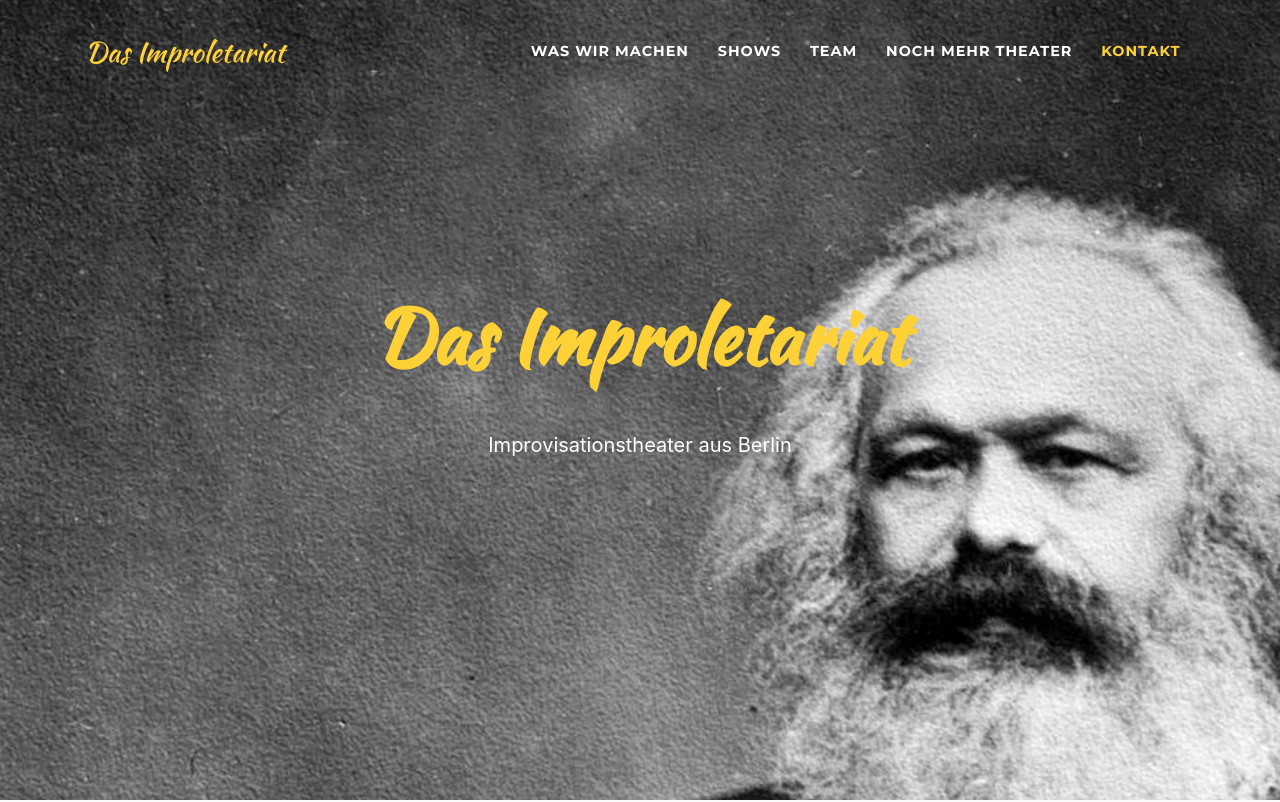
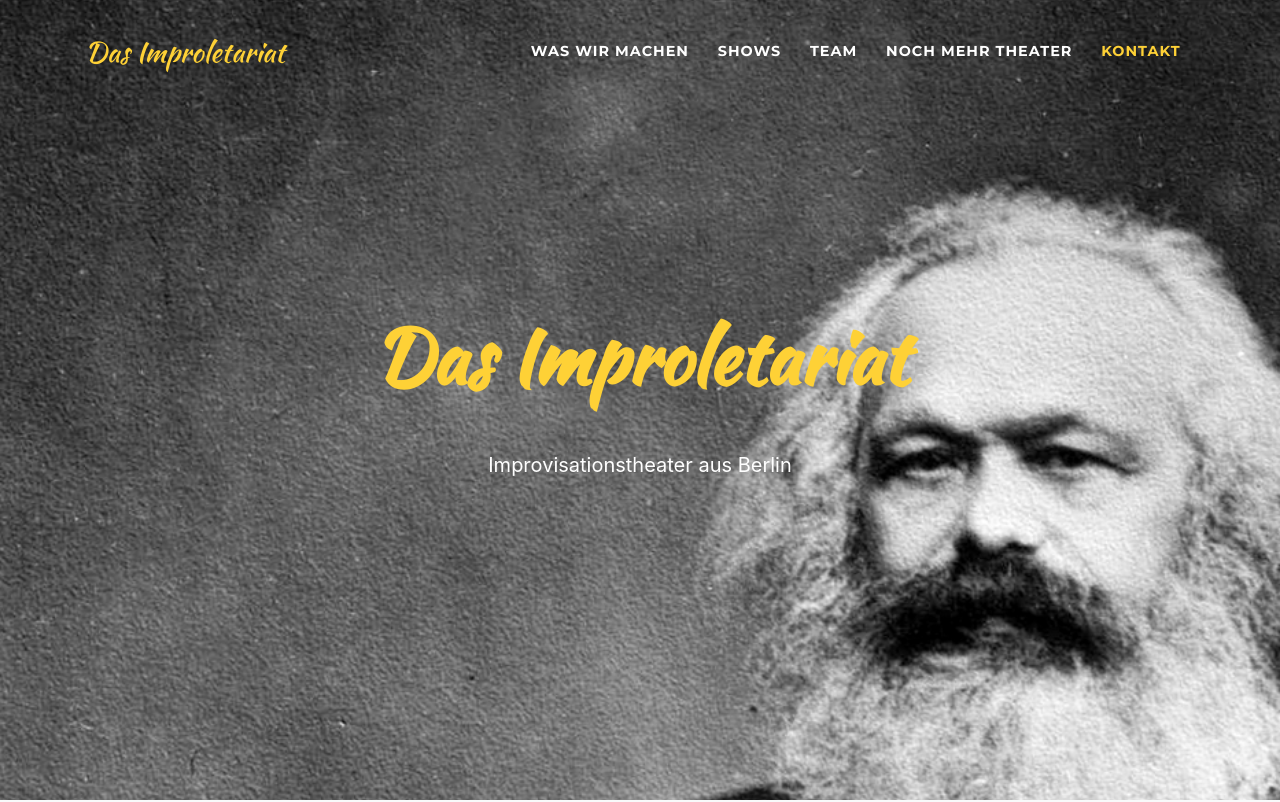
Before and after one commit to Jaszkowic/dasimproletariat, a website with bundled scripts: page index.html in a window 1280 px wide. Shown: the top 802 px of the page. Built offline with nearby package versions, Linux system fonts and the light colour scheme; a web font is replaced by a local one.

```diff
--- a/scss/_masthead.scss
+++ b/scss/_masthead.scss
@@ -2,8 +2,6 @@
 header.masthead {
   text-align: center;
   color: white;
-
-  height: 100vh;
 
   background-image: url('../img/header-bg.jpg');
   background-repeat: no-repeat;
@@ -32,8 +30,9 @@
 }
 @media(min-width:768px) {
   header.masthead {
+    height: 100vh;
     .intro-text {
-      padding-top: 300px;
+      padding-top: 40vh;
       padding-bottom: 200px;
       .intro-lead-in {
         font-size: 20px;
```
Also changed, not shown: css/agency.css, css/agency.min.css.
